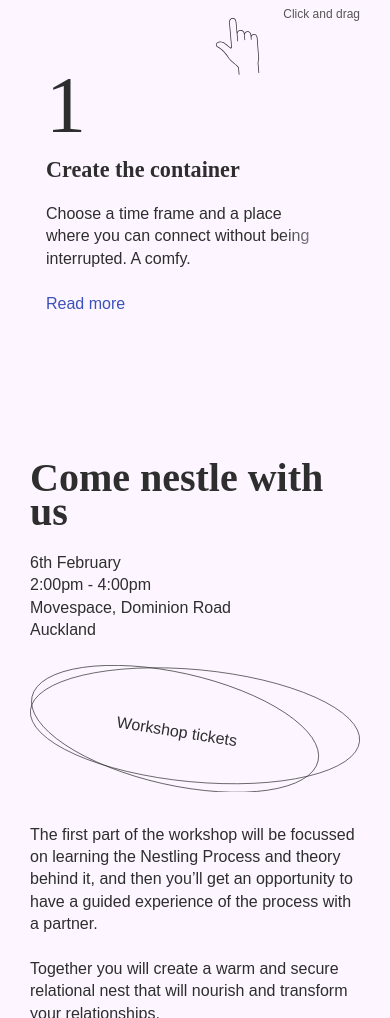
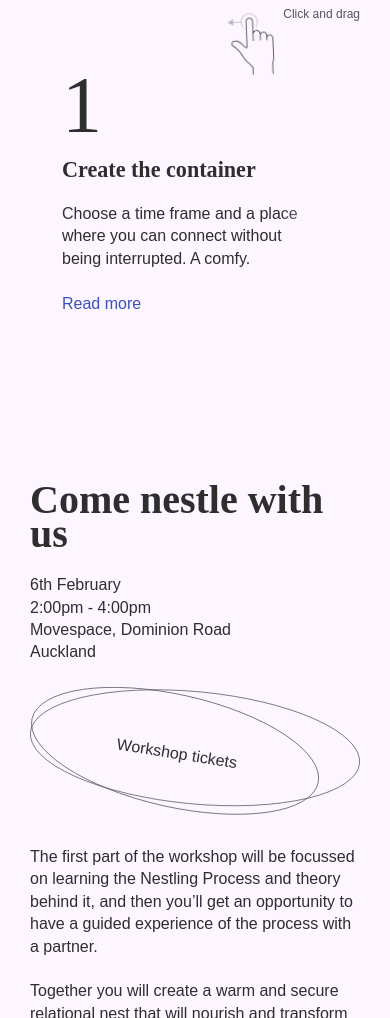
Before and after one commit to restieauxbro/nestling, a Gatsby site: page / in a window 390 px wide. Shown: the part 1338-2356 px from the top of the page. Built offline with nearby package versions, Linux system fonts and the light colour scheme; Gatsby itself is replaced by a stand-in of ours; a web font is replaced by a local one.

Commit message:
formatting for mobile

```diff
--- a/src/components/steps-draggable.jsx
+++ b/src/components/steps-draggable.jsx
@@ -1,9 +1,14 @@
-import React, { useState } from "react"
+import React, { useState, useRef, useEffect } from "react"
 import { motion } from "framer-motion"
 import DragHand from "../components/drag-hand"
 
 const StepsDraggable = () => {
   const [explainerVisible, setExplainerVisible] = useState("visible")
+  const [width, setWidth] = useState("hi")
+
+  const container = useRef(null)
+
+
 
   return (
     <>
@@ -13,6 +18,7 @@
       </div>
       <div className="steps-cnt">
         <motion.div
+          ref={container}
           className="steps-draggable"
           drag="x"
           dragConstraints={{ left: -3800, right: 0 }}
@@ -31,7 +37,7 @@
                 <h3>{title}</h3>
                 <p>{description}</p>
 
-                <a href={link}>Read more</a>
+                <a href="/app">Read more</a>
               </article>
             </div>
           ))}
--- a/src/pages/index.jsx
+++ b/src/pages/index.jsx
@@ -1,11 +1,14 @@
 import React, { useEffect } from "react"
 import gsap, { Power4 } from "gsap"
+import { ScrollTrigger } from "gsap/ScrollTrigger"
 
 import Layout from "../components/layout"
 import Image from "../components/image"
 import SEO from "../components/seo"
 import StepsDraggable from "../components/steps-draggable"
 import { TicketCircles } from "../images/svg.jsx"
+
+gsap.registerPlugin(ScrollTrigger)
 
 const IndexPage = () => (
   <Layout>
@@ -23,7 +26,9 @@
 
 const Hero = () => {
   useEffect(() => {
-    var tl = gsap.timeline({ defaults: { ease: Power4, duration: 1 } })
+    var tl = gsap.timeline({
+      defaults: { ease: Power4, duration: 1 },
+    })
 
     tl.from("h1", { opacity: 0, y: 30, duration: 0.8, ease: { Power4 } })
     tl.to(".hide-block", { skewX: -40, x: "100%", duration: 1.5 }, "-=.2")
@@ -68,6 +73,21 @@
 }
 
 const TheConcept = () => {
+  useEffect(() => {
+    const tl = new gsap.timeline({
+      scrollTrigger: {
+        trigger: ".theconcept",
+        start: "top center+=100",
+      },
+    })
+
+    tl.from(".theconcept h2, .theconcept p", {
+      autoAlpha: 0,
+      y: 50,
+      stagger: 0.3,
+    })
+    tl.from(".theconcept .line", { height: 0 }, "-=.5")
+  })
   return (
     <>
       <div className="theconcept-cnt margin flex justify-center align-center">
@@ -75,7 +95,6 @@
           <div className="line" />
           <h2>It's a conversation</h2>
           <p>
-
             <br />
             The process works by learning to have a self-guided conversation
             with your partner using theraputic frameworks. <br />
@@ -109,6 +128,21 @@
 }
 
 const ComeNestle = () => {
+  useEffect(() => {
+    const tl = new gsap.timeline({
+      scrollTrigger: {
+        trigger: ".ticket-circles-cnt",
+        start: "top center+=100",
+      },
+    })
+
+    tl.from(".theconcept h2, .theconcept p", {
+      autoAlpha: 0,
+      y: 50,
+      stagger: 0.3,
+    })
+    tl.from(".theconcept .line", { height: 0 }, "-=.5")
+  })
   return (
     <div className="comenestle-cnt">
       <div className="margin">
@@ -122,7 +156,9 @@
               Auckland
             </p>
             <div className="ticket-circles-cnt">
-              <TicketCircles />
+              <a href="https://www.trybooking.com/nz/events/landing?eid=4163">
+                <TicketCircles />
+              </a>
             </div>
           </div>
           <div className="row-2">
--- a/src/styles/layout.scss
+++ b/src/styles/layout.scss
@@ -259,8 +259,8 @@
       pointer-events: none;
       &::after {
         position: absolute;
+        top: 0;
         right: 0;
-        top: 0;
         height: 100%;
         width: 25%;
         content: "";
@@ -271,8 +271,8 @@
         display: flex;
       }
       .step {
-        margin: 0 2rem 2rem;
-        padding: 0 1rem;
+        margin: 0 0 2rem;
+        padding: 0 2rem;
         min-width: 400px;
         position: relative;
         cursor: grab;
```
